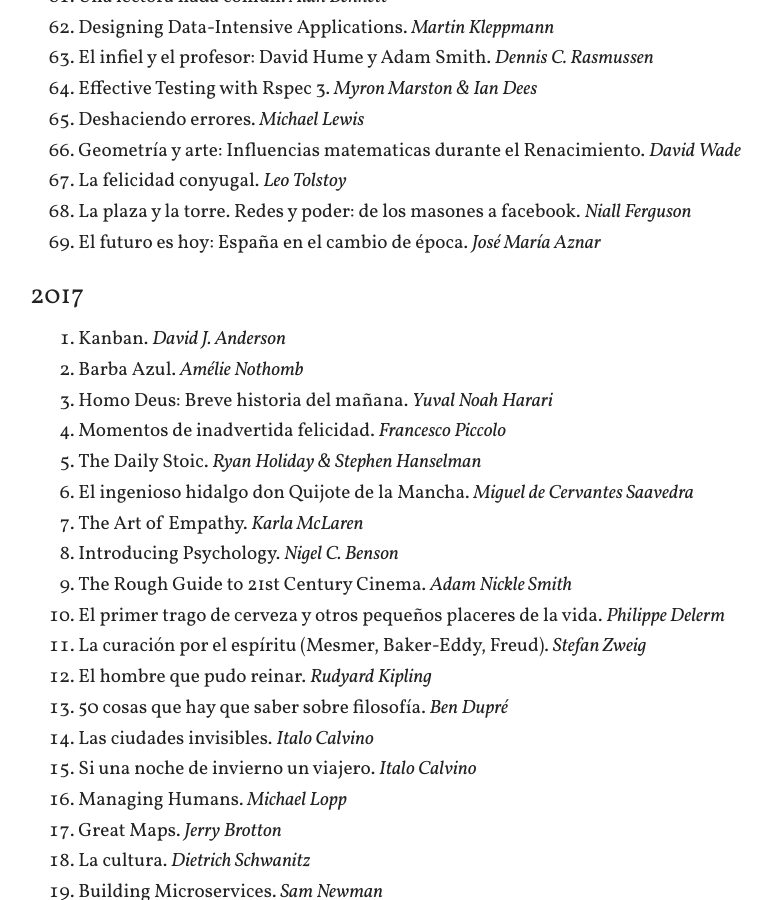
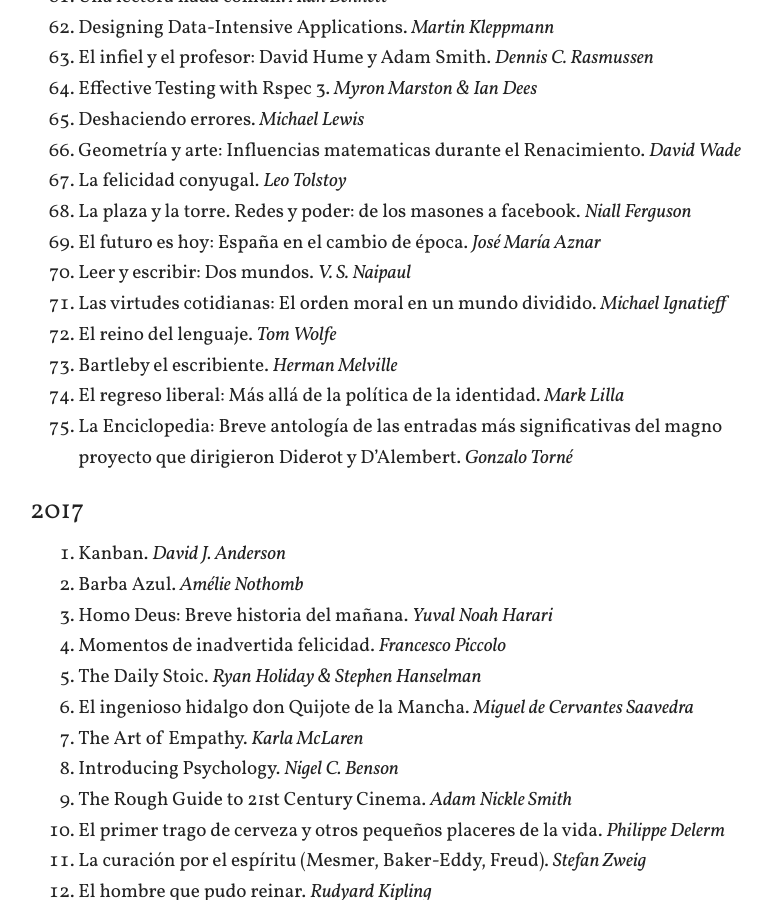
Before and after one commit to arturoherrero/arturoherrero.com, a Jekyll site: the page built from books.md, in a window 1280 px wide and 900 px high, scrolled down 2179 px. Shown: the whole window, without its empty margins (250-1022 px from the left). Built offline with Jekyll 4.4.1, drawn with Linux system fonts in a browser that asks for light colours.

Commit message:
Update reading list

```diff
--- a/books.md
+++ b/books.md
@@ -77,6 +77,12 @@
 67. La felicidad conyugal. *Leo Tolstoy*
 68. La plaza y la torre. Redes y poder: de los masones a facebook. *Niall Ferguson*
 69. El futuro es hoy: España en el cambio de época. *José María Aznar*
+70. Leer y escribir: Dos mundos. *V. S. Naipaul*
+71. Las virtudes cotidianas: El orden moral en un mundo dividido. *Michael Ignatieff*
+72. El reino del lenguaje. *Tom Wolfe*
+73. Bartleby el escribiente. *Herman Melville*
+74. El regreso liberal: Más allá de la política de la identidad. *Mark Lilla*
+75. La Enciclopedia: Breve antología de las entradas más significativas del magno proyecto que dirigieron Diderot y D'Alembert. *Gonzalo Torné*
 
 
 ### 2017
```
